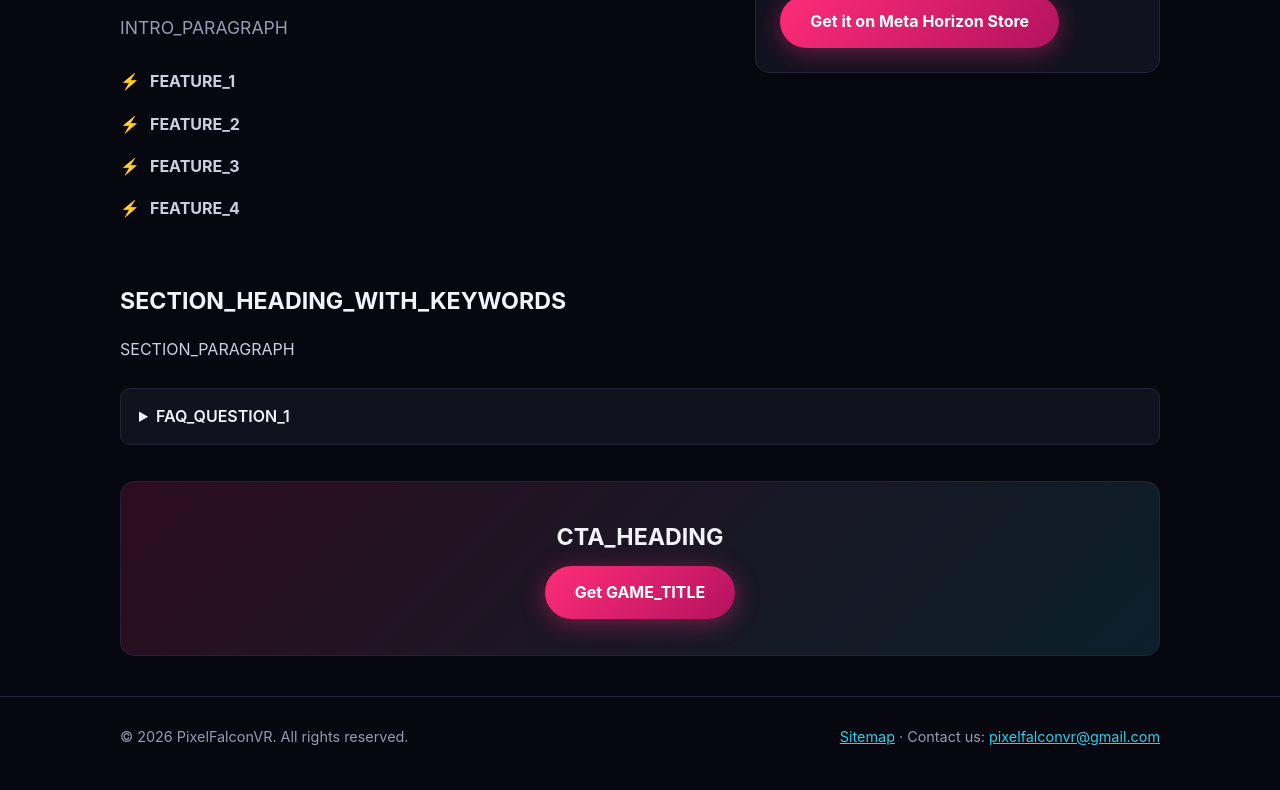
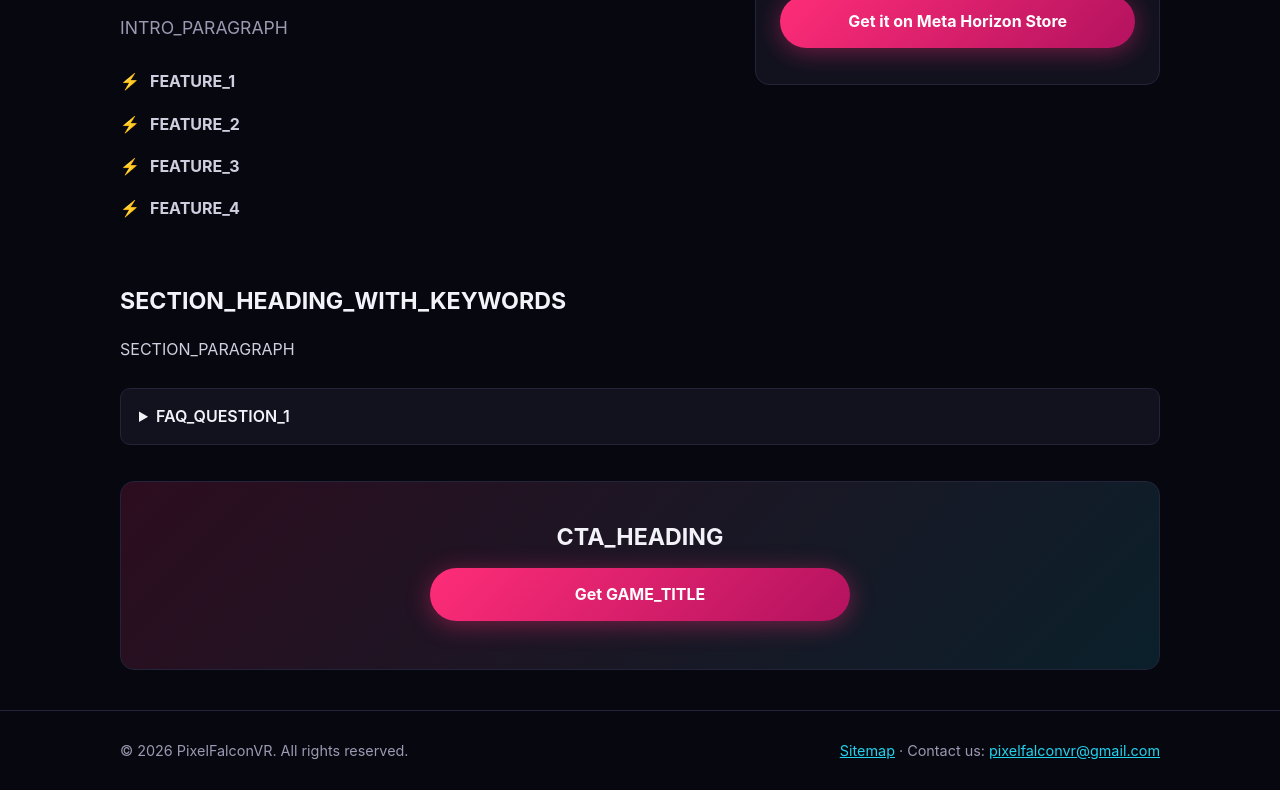
Before and after one commit to kashi45248-prog/PixelFalconVR, a plain HTML site: page game-template.html in a window 1280 px wide. Shown: the part 269-1059 px from the top of the page. Drawn offline with Linux system fonts and the light colour scheme.

Commit message:
Fix: stop buybox/cta-band buttons overlapping on desktop

```diff
--- a/styles.css
+++ b/styles.css
@@ -22,6 +22,11 @@ nav a:hover{color:var(--text)}
 .btn{display:inline-block;background:linear-gradient(135deg,var(--neon),#b3125f);color:#fff;text-decoration:none;padding:13px 30px;border-radius:999px;font-weight:700;box-shadow:0 4px 24px rgba(255,45,120,.4)}
 .btn:hover{filter:brightness(1.1)}
 .btn.ghost{background:transparent;border:1px solid var(--line);box-shadow:none;color:var(--text);margin-left:10px}
+/* Stacked buttons in buybox/cta-band must never share a line box: inline-block
+   buttons wrapped to a second line with no margin, so their glow and edges
+   merged into an overlap on desktop. Block layout gives them real gaps. */
+.buybox .btn{display:block;text-align:center;margin:12px 0}
+.cta-band .btn{display:block;text-align:center;margin:12px auto;max-width:420px}
 section.block{padding:40px 0}
 h2.sec{font-size:1.6rem;margin:0 0 8px}
 p.lead{color:var(--muted);margin:0 0 24px}
```
